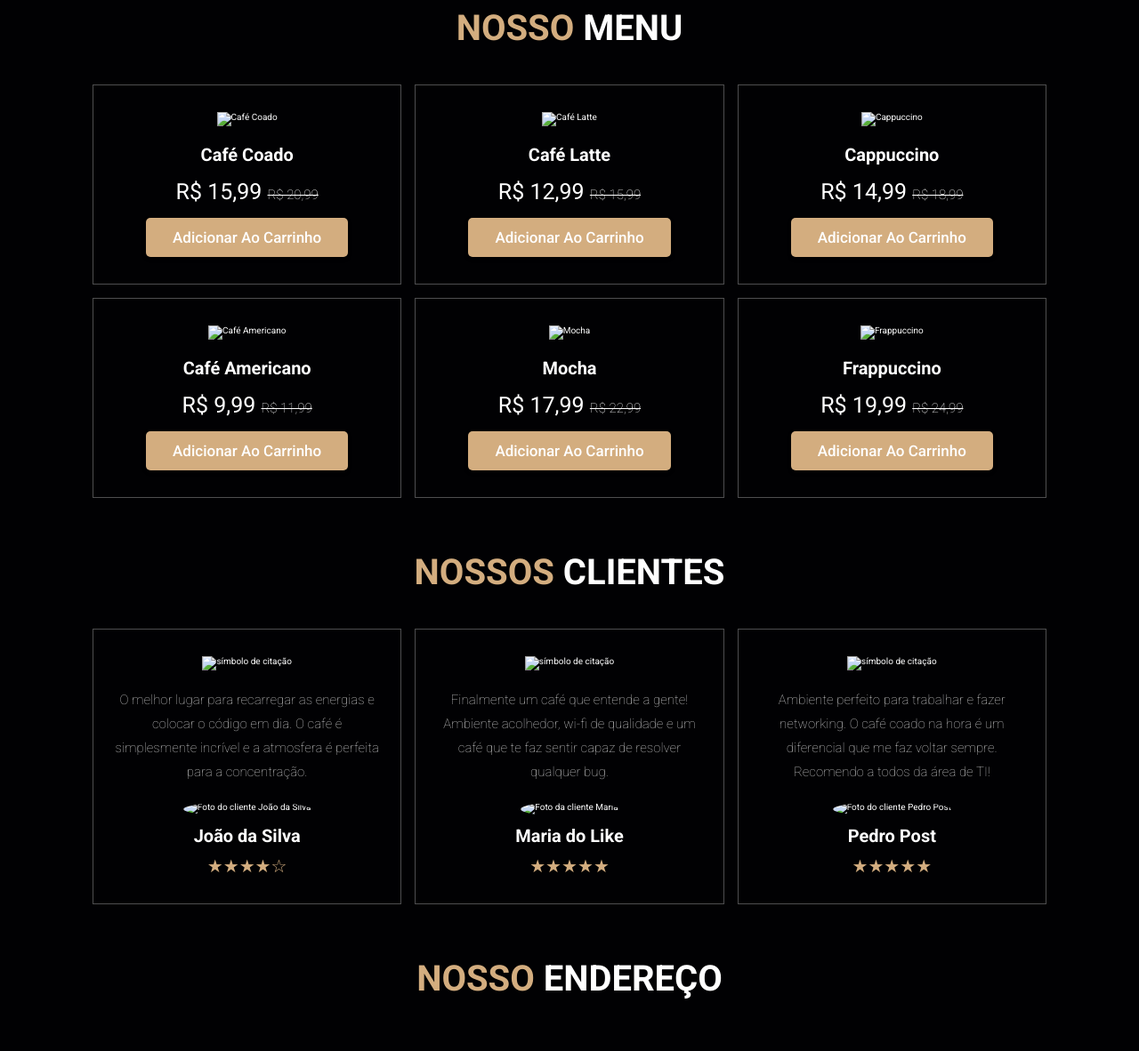
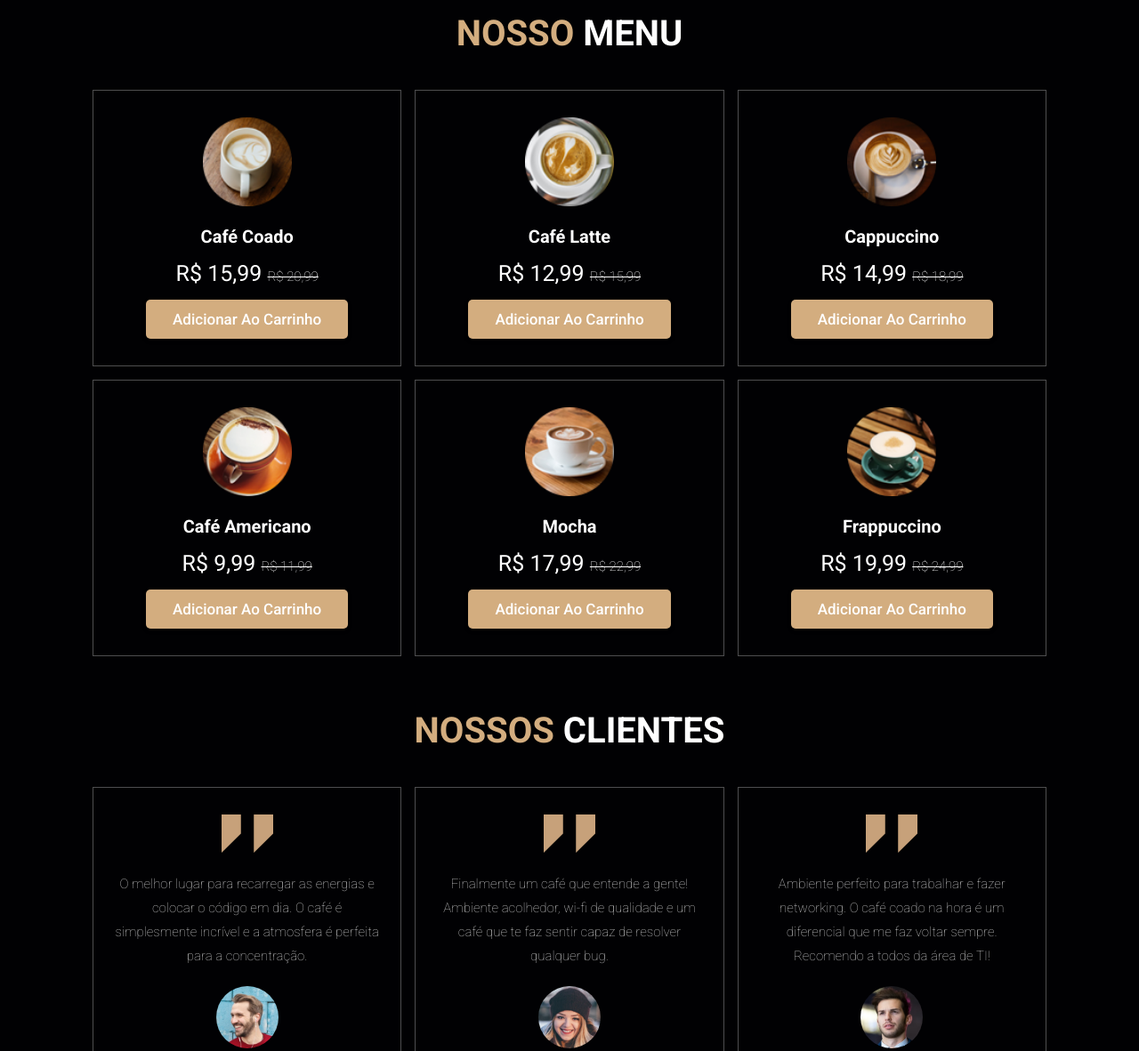
Before and after one commit to dgsilvino/DevCafeSemantico, a plain HTML site: page index.html in a window 1280 px wide. Shown: the part 1340-2522 px from the top of the page at 89% size. Drawn offline with Linux system fonts and the light colour scheme; the site is published under a folder, as on GitHub Pages, so addresses that start at the root find nothing; grey boxes are pictures that could not be loaded.

Commit message:
fix: Corrige os caminhos das imagens para o GitHub Pages

```diff
--- a/index.html
+++ b/index.html
@@ -17,7 +17,7 @@
   <body>
     <header class="header">
       <a href="#" class="logo">
-        <img src="/img/logo.png" alt="Logotipo Dev Café" />
+        <img src="img/logo.png" alt="Logotipo Dev Café" />
       </a>
 
       <nav class="navbar">
@@ -73,10 +73,7 @@
         <h2 class="title">Sobre <span>Nós</span></h2>
         <div class="row">
           <div class="container-image">
-            <img
-              src="/img/about-img.jpg"
-              alt="Grãos de café sendo preparados"
-            />
+            <img src="img/about-img.jpg" alt="Grãos de café sendo preparados" />
           </div>
           <div class="content">
             <h3>O que faz nosso café especial?</h3>
@@ -99,7 +96,7 @@
         <h2 class="title">Nosso <span>Menu</span></h2>
         <div class="box-container">
           <figure class="box">
-            <img src="/img/menu-1.png" alt="Café Coado" />
+            <img src="img/menu-1.png" alt="Café Coado" />
             <figcaption>
               <h3>Café Coado</h3>
               <div class="price">R$ 15,99 <span>R$ 20,99</span></div>
@@ -107,7 +104,7 @@
             </figcaption>
           </figure>
           <figure class="box">
-            <img src="/img/menu-2.png" alt="Café Latte" />
+            <img src="img/menu-2.png" alt="Café Latte" />
             <figcaption>
               <h3>Café Latte</h3>
               <div class="price">R$ 12,99 <span>R$ 15,99</span></div>
@@ -115,7 +112,7 @@
             </figcaption>
           </figure>
           <figure class="box">
-            <img src="/img/menu-3.png" alt="Cappuccino" />
+            <img src="img/menu-3.png" alt="Cappuccino" />
             <figcaption>
               <h3>Cappuccino</h3>
               <div class="price">R$ 14,99 <span>R$ 18,99</span></div>
@@ -123,7 +120,7 @@
             </figcaption>
           </figure>
           <figure class="box">
-            <img src="/img/menu-4.png" alt="Café Americano" />
+            <img src="img/menu-4.png" alt="Café Americano" />
             <figcaption>
               <h3>Café Americano</h3>
               <div class="price">R$ 9,99 <span>R$ 11,99</span></div>
@@ -131,7 +128,7 @@
             </figcaption>
           </figure>
           <figure class="box">
-            <img src="/img/menu-5.png" alt="Mocha" />
+            <img src="img/menu-5.png" alt="Mocha" />
             <figcaption>
               <h3>Mocha</h3>
               <div class="price">R$ 17,99 <span>R$ 22,99</span></div>
@@ -139,7 +136,7 @@
             </figcaption>
           </figure>
           <figure class="box">
-            <img src="/img/menu-6.png" alt="Frappuccino" />
+            <img src="img/menu-6.png" alt="Frappuccino" />
             <figcaption>
               <h3>Frappuccino</h3>
               <div class="price">R$ 19,99 <span>R$ 24,99</span></div>
@@ -152,14 +149,14 @@
         <h2 class="title">Nossos <span>Clientes</span></h2>
         <div class="box-container">
           <div class="box">
-            <img src="/img/quote-img.png" alt="símbolo de citação" />
+            <img src="img/quote-img.png" alt="símbolo de citação" />
             <p>
               O melhor lugar para recarregar as energias e colocar o código em
               dia. O café é simplesmente incrível e a atmosfera é perfeita para
               a concentração.
             </p>
             <img
-              src="/img/pic-1.png"
+              src="img/pic-1.png"
               alt="Foto do cliente João da Silva"
               class="user"
             />
@@ -167,29 +164,25 @@
             <div class="stars">★★★★☆</div>
           </div>
           <div class="box">
-            <img src="/img/quote-img.png" alt="símbolo de citação" />
+            <img src="img/quote-img.png" alt="símbolo de citação" />
             <p>
               Finalmente um café que entende a gente! Ambiente acolhedor, wi-fi
               de qualidade e um café que te faz sentir capaz de resolver
               qualquer bug.
             </p>
-            <img
-              src="/img/pic-2.png"
-              alt="Foto da cliente Maria"
-              class="user"
-            />
+            <img src="img/pic-2.png" alt="Foto da cliente Maria" class="user" />
             <h3>Maria do Like</h3>
             <div class="stars">★★★★★</div>
           </div>
           <div class="box">
-            <img src="/img/quote-img.png" alt="símbolo de citação" />
+            <img src="img/quote-img.png" alt="símbolo de citação" />
             <p>
               Ambiente perfeito para trabalhar e fazer networking. O café coado
               na hora é um diferencial que me faz voltar sempre. Recomendo a
               todos da área de TI!
             </p>
             <img
-              src="/img/pic-3.png"
+              src="img/pic-3.png"
               alt="Foto do cliente Pedro Post"
               class="user"
             />
--- a/style.css
+++ b/style.css
@@ -164,7 +164,7 @@ section {
 /* ------------------- */
 .home-container {
   min-height: 100vh;
-  background-image: url("/img/home-img.jpg");
+  background-image: url("img/home-img.jpg");
   background-position: center;
   background-size: cover;
   display: flex;
```
